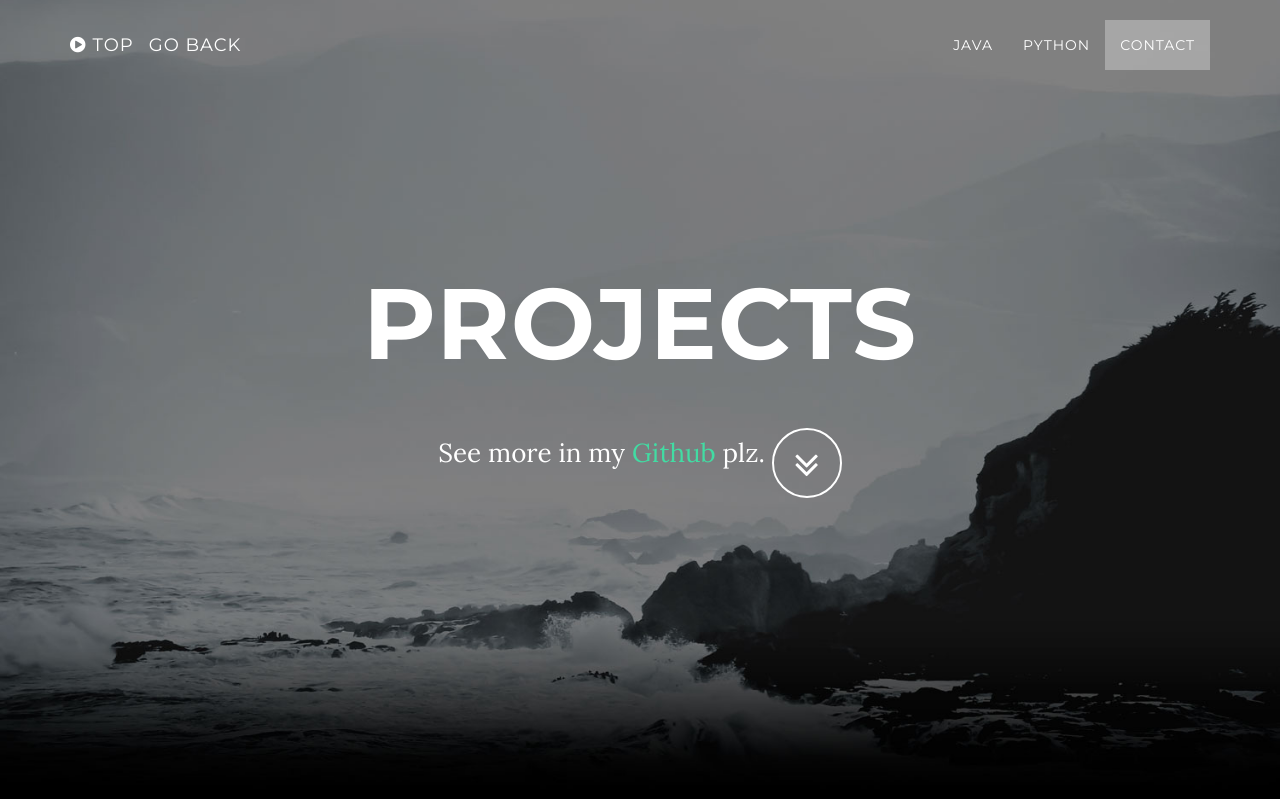
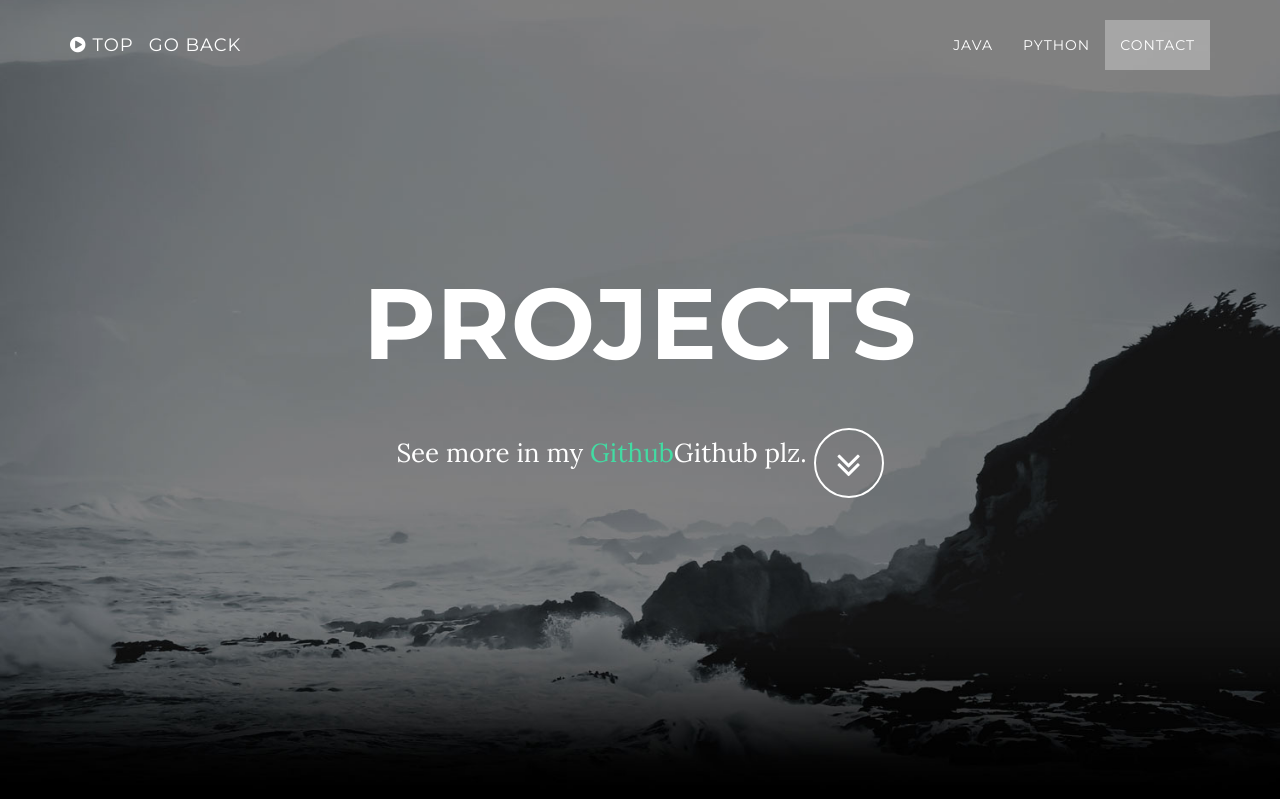
Before and after one commit to Patrickhack/Patrickhack.github.io, a website: page projects/projects.html in a window 1280 px wide. Shown: the top 799 px of the page. Drawn offline with nearby package versions, Linux system fonts and the light colour scheme; some packages are replaced by stand-ins of ours.

Commit message:
Update projects.html

```diff
--- a/projects/projects.html
+++ b/projects/projects.html
@@ -75,7 +75,7 @@
                 <div class="row">
                     <div class="col-md-8 col-md-offset-2">
                         <h1 class="brand-heading">Projects</h1>
-                        <p class="intro-text">See more in my <a href = "../project.html">Github</a> plz.
+                        <p class="intro-text">See more in my <a href = "../projects.html">Github</a>Github plz.
 
                         <a href="#Java" class="btn btn-circle page-scroll">
                             <i class="fa fa-angle-double-down animated"></i>
```
